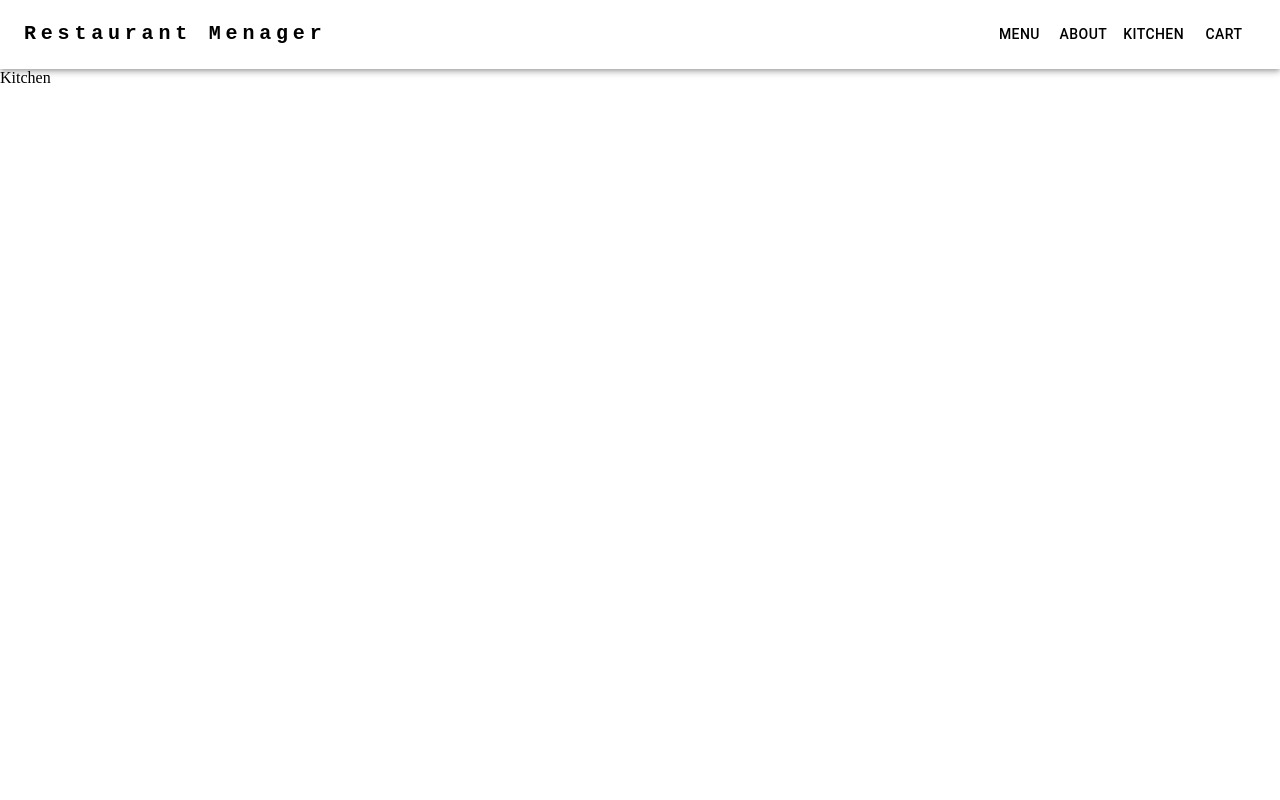
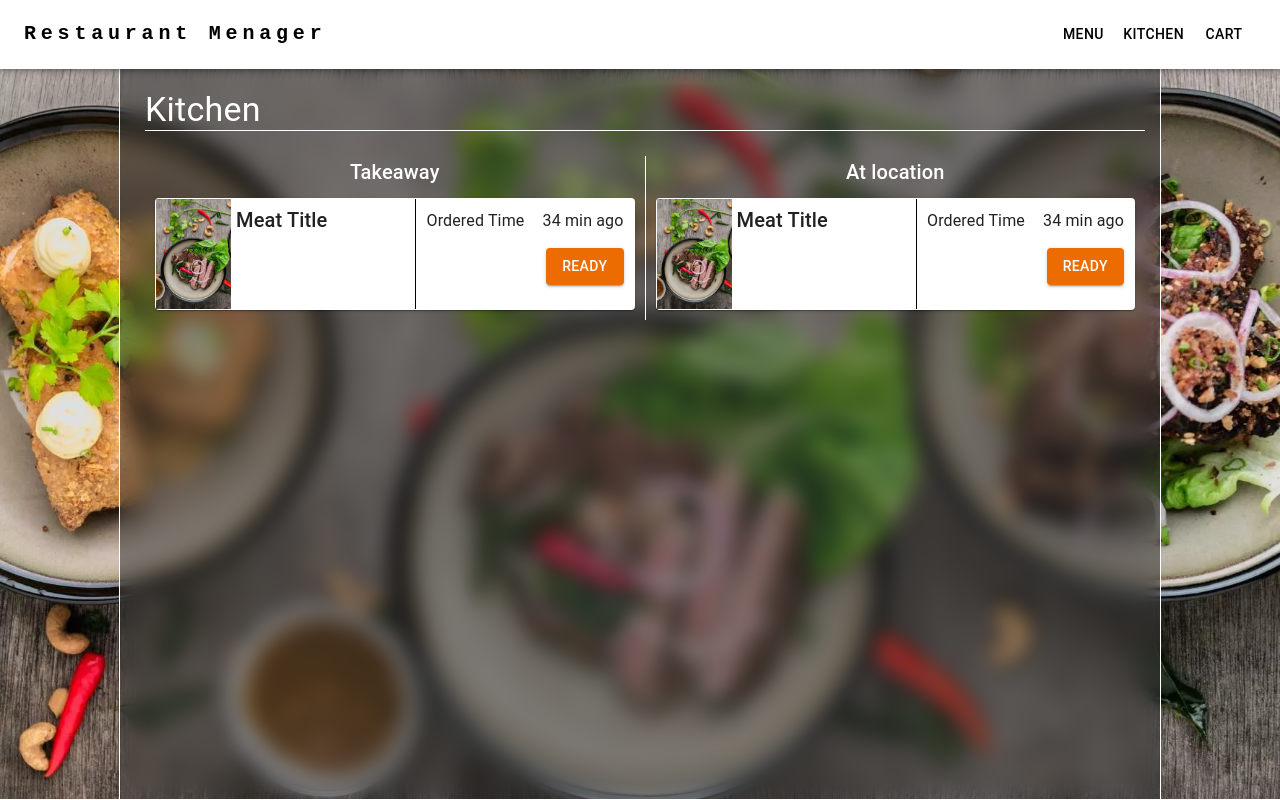
Before and after one commit to PaweLewoniewski/r-manager-app, a React (Vite) app: page /kitchen in a window 1280 px wide. Built offline with nearby package versions, Linux system fonts and the light colour scheme.

Commit message:
kitchen_view

```diff
--- a/src/App.tsx
+++ b/src/App.tsx
@@ -23,7 +23,7 @@ function App() {
               <Route path="/" element={<MainPage />} />
               <Route path="/category" element={<CategoryMenu />} />
               <Route path="/food" element={<FoodMenu />} />
-              <Route path="/about" element={<About />} />
+              {/* <Route path="/about" element={<About />} /> */}
               <Route path="/kitchen" element={<Kitchen />} />
               <Route path="/cart" element={<Cart />} />
               <Route path="*" element={<PageNotFound />} />
--- a/src/components/ListCard/ListCard.tsx
+++ b/src/components/ListCard/ListCard.tsx
@@ -4,11 +4,12 @@ import {
   Card,
   CardContent,
   CardMedia,
+  Slide,
   Typography,
 } from "@mui/material";
-// import BgCategory from "../../assets/img/categorymenu.webp";
 import { SmallSelectInput } from "../../assets/SmallSelectInput/SmallSelectInput";
 import { tableQuantity } from "../../data/data";
+import { useRef, useState } from "react";
 
 interface ListCardProps {
   title:string;
@@ -19,11 +20,15 @@ interface ListCardProps {
 type MenuCardType = {
   data: ListCardProps;
   atLocation: boolean;
-  // onClick:() => void;
 }
 
 export const ListCard = ({ data, atLocation }: MenuCardType) => {
+  const containerRef = useRef(null);
+  const [enterGrowAnimation, setEnterGrowAnimation] = useState(true);
+
   return (
+    <div ref={containerRef}>
+      <Slide direction="up" in={enterGrowAnimation} container={containerRef.current} {...(enterGrowAnimation ? { timeout: 500 } : {})}>
         <Card sx={{ display: "flex", maxWidth:'800px', padding:'10px', margin:'10px' }}>
           <CardMedia
             component="img"
@@ -105,5 +110,7 @@ export const ListCard = ({ data, atLocation }: MenuCardType) => {
             </CardContent>
           </Box>
         </Card>
+      </Slide>
+    </div>
   );
 };
--- a/src/components/MainMenuNav/MainMenuNav.tsx
+++ b/src/components/MainMenuNav/MainMenuNav.tsx
@@ -17,7 +17,7 @@ import { Link } from "react-router-dom";
 
 const pages = [
   { name: "Menu", link: "/", disabled: false },
-  { name: "About", link: "/about", disabled: false },
+  // { name: "About", link: "/about", disabled: false },
   { name: "Kitchen", link: "/kitchen", disabled: false },
   { name: "Cart", link: "/cart", disabled: false },
 ];
--- /dev/null
+++ b/src/components/OrderCardKitchen/OrderCardKitchen.tsx
@@ -0,0 +1,67 @@
+import {
+  Box,
+  Button,
+  Card,
+  CardContent,
+  CardMedia,
+  Typography,
+} from "@mui/material";
+import BgCategory from "../../assets/img/categorymenu.webp";
+
+export const OrderCardKitchen = () => {
+  return (
+    <Card
+      sx={{
+        display: "flex",
+        maxWidth: "800px",
+        padding: "1px",
+        margin: "10px",
+      }}
+    >
+      <CardMedia
+        component="img"
+        sx={{ width: 75 }}
+        image={BgCategory}
+        alt="Food Example Image"
+      />
+      <Box sx={{ display: "flex", flexDirection: "column", width:'85%' }}>
+        <CardContent sx={{padding:'5px'}}>
+          <Typography variant="h6">
+            Meat Title
+          </Typography>
+        </CardContent>
+      </Box>
+      <Box
+        sx={{
+          display: "flex",
+          flexDirection: "column",
+          borderLeft: "1px solid black",
+          width:'100%',
+        }}
+      >
+        <CardContent sx={{padding:'10px'}}>
+          <Box
+            sx={{
+              display: "flex",
+              justifyContent: "space-between",
+            }}
+          >
+            <Typography>Ordered Time</Typography>
+            <Typography>34 min ago</Typography>
+          </Box>
+          <Box
+            sx={{
+              display: "flex",
+              justifyContent: "flex-end",
+              paddingTop: "15px",
+            }}
+          >
+            <Button variant="contained" color="warning">
+              Ready
+            </Button>
+          </Box>
+        </CardContent>
+      </Box>
+    </Card>
+  );
+};
--- a/src/views/CategoryMenu/CategoryMenu.tsx
+++ b/src/views/CategoryMenu/CategoryMenu.tsx
@@ -7,7 +7,7 @@ import BgCategory from "../../assets/img/categorymenu.webp";
 import { StripesShape } from "../../assets/StripesShape/StripesShape";
 import { MenuCard } from "../../components/MenuCard/MenuCard";
 import { ImageNestedData } from "../../data/dataTypes";
-import { getCategories  } from "../../queries/queries";
+import { getCategories } from "../../queries/queries";
 
 export interface CategoryCardData {
   title: string;
@@ -19,31 +19,28 @@ export interface CategoryData {
   attributes: CategoryCardData;
 }
 
-const placeholdercardData =
-  {
+const placeholdercardData = {
   title: "Loading...",
-      url:`${BgCategory}`
-  }
-;
-
+  url: `${BgCategory}`,
+};
 export const CategoryMenu = () => {
   const [categoryCards, setCategoryCards] = useState<CategoryData[]>();
   const [enterAnimation, setEnterAnimation] = useState(false);
   const navigate = useNavigate();
 
-  const goToCategoryLinkHandler = (title:string) => {
+  const goToCategoryLinkHandler = (title: string) => {
     navigate("/food", { state: { titlePage: title } });
-  }
+  };
 
   const { refetch, status, data } = useQuery({
     queryKey: ["MenuCategoriesData"],
     queryFn: getCategories,
     placeholderData: placeholdercardData,
     onSuccess: (data) => {
-      setCategoryCards(data),
-    setEnterAnimation(true)}
+      setCategoryCards(data), setEnterAnimation(true);
+    },
   });
-  console.log(categoryCards)
+  console.log(categoryCards);
   if (status === "loading") return <div>"Loading..."</div>;
 
   if (status === "error") return <div>An error has occurred</div>;
@@ -58,12 +55,36 @@ export const CategoryMenu = () => {
     >
       <Wrapper>
         <StripesShape />
-          <Slide direction="right" in={enterAnimation} mountOnEnter unmountOnExit {...(enterAnimation ? { timeout: 500 } : {})}>
+        <Slide
+          direction="right"
+          in={enterAnimation}
+          mountOnEnter
+          unmountOnExit
+          {...(enterAnimation ? { timeout: 500 } : {})}
+        >
           <ContentPage>
             {categoryCards !== undefined
-                  ? categoryCards.map(({attributes:{ title, image: { data:[{ id, attributes:{ url } }] }} }:CategoryData) => (
-                      <MenuCard key={id || 0} data={{title,url} || placeholdercardData} onClick={() => goToCategoryLinkHandler(title)}/>
-                    ))
+              ? categoryCards.map(
+                  ({
+                    attributes: {
+                      title,
+                      image: {
+                        data: [
+                          {
+                            id,
+                            attributes: { url },
+                          },
+                        ],
+                      },
+                    },
+                  }: CategoryData) => (
+                    <MenuCard
+                      key={id || 0}
+                      data={{ title, url } || placeholdercardData}
+                      onClick={() => goToCategoryLinkHandler(title)}
+                    />
+                  )
+                )
               : ""}
           </ContentPage>
         </Slide>
@@ -89,14 +110,14 @@ const ContentPage = styled.div`
   margin: 0 auto;
   width: 100%;
   /* height: 100%; */
-  padding:20px;
+  padding: 20px;
   /* max-width: 1488px; */
   display: flex;
   justify-content: center;
   align-items: center;
   z-index: 2;
-  border-top:1px solid white;
-  border-bottom:1px solid white;
+  border-top: 1px solid white;
+  border-bottom: 1px solid white;
   background-color: rgba(48, 48, 48, 0.5);
   backdrop-filter: blur(10px);
   @media (max-width: 900px) {
--- a/src/views/FoodMenu/FoodMenu.tsx
+++ b/src/views/FoodMenu/FoodMenu.tsx
@@ -1,5 +1,4 @@
 import { Slide, Typography } from "@mui/material";
-import Grow from "@mui/material/Grow";
 import { useQuery } from "@tanstack/react-query";
 import { useState } from "react";
 import { useLocation } from "react-router-dom";
@@ -22,7 +21,6 @@ export interface CategoryData {
 
 export const FoodMenu = () => {
   const [enterAnimation, setEnterAnimation] = useState(true);
-  const [enterGrowAnimation, setEnterGrowAnimation] = useState(true);
   const [foodCards, setFoodCards] = useState<any[]>();
   const { state } = useLocation();
   const { titlePage } = state;
@@ -49,11 +47,6 @@ export const FoodMenu = () => {
       {...(enterAnimation ? { timeout: 500 } : {})}
     >
       <Wrapper>
-        <Grow
-          in={enterGrowAnimation}
-          style={{ transformOrigin: "0 0 0" }}
-          {...(enterGrowAnimation ? { timeout: 1000 } : {})}
-        >
           <ContentPage>
             <Title>
               <Typography variant="h4" sx={{ color: "white" }}>
@@ -85,7 +78,6 @@ export const FoodMenu = () => {
                 )
               : ""}
           </ContentPage>
-        </Grow>
       </Wrapper>
     </Slide>
   );
@@ -106,18 +98,16 @@ const Wrapper = styled.div`
 
 const ContentPage = styled.div`
   margin: 0 auto;
-  /* width: 100%; */
   height: 100%;
   padding: 20px;
-  /* max-width: 1488px; */
   display: flex;
-  justify-content: center;
-  align-items: center;
+  justify-content: flex-start;
+  align-items: flex-start;
   flex-wrap: wrap;
   flex-direction: column;
   z-index: 2;
-  border-top: 1px solid white;
-  border-bottom: 1px solid white;
+  border-left: 1px solid white;
+  border-right: 1px solid white;
   background-color: rgba(48, 48, 48, 0.5);
   backdrop-filter: blur(10px);
   @media (max-width: 900px) {
@@ -131,5 +121,5 @@ const Title = styled.div`
   justify-content: flex-start;
   border-bottom: 1px solid white;
   width: 100%;
-  padding: 5px;
+  margin:20px 5px;
 `;
--- a/src/views/Kitchen/Kitchen.tsx
+++ b/src/views/Kitchen/Kitchen.tsx
@@ -1,3 +1,122 @@
+import Box from "@mui/material/Box";
+import Slide from "@mui/material/Slide";
+import Typography from "@mui/material/Typography";
+import { useState } from "react";
+import styled from "styled-components";
+import BgCategory from "../../assets/img/categorymenu.webp";
+import { OrderCardKitchen } from "../../components/OrderCardKitchen/OrderCardKitchen";
+
 export const Kitchen = () => {
-    return (<>Kitchen</>)
-}
+  const [enterAnimation, setEnterAnimation] = useState(true);
+
+  return (
+    <Slide
+      direction={"down"}
+      in={enterAnimation}
+      mountOnEnter
+      unmountOnExit
+      {...(enterAnimation ? { timeout: 500 } : {})}
+    >
+      <Wrapper>
+        <ContentPage>
+          <Title>
+            <Typography variant="h4" sx={{ color: "white" }}>
+              Kitchen
+            </Typography>
+          </Title>
+          <ContentBox>
+            <Box sx={{ width: "50%" }}>
+              <BoxTitle>
+                <Typography variant="h6" sx={{ color: "white" }}>
+                  Takeaway
+                </Typography>
+              </BoxTitle>
+              <BoxOrders>
+                <OrderCardKitchen />
+              </BoxOrders>
+            </Box>
+            <Separator />
+            <Box sx={{ width: "50%" }}>
+              <BoxTitle>
+                <Typography variant="h6" sx={{ color: "white" }}>
+                  At location
+                </Typography>
+              </BoxTitle>
+              <BoxOrders>
+                <OrderCardKitchen />
+              </BoxOrders>
+            </Box>
+          </ContentBox>
+        </ContentPage>
+      </Wrapper>
+    </Slide>
+  );
+};
+
+const Wrapper = styled.div`
+  display: flex;
+  justify-content: center;
+  align-items: center;
+  width: 100%;
+  min-height: 100%;
+  background: url(${BgCategory}) no-repeat;
+  background-position: center;
+  background-size: cover;
+  overflow: hidden;
+  position: relative;
+`;
+
+const ContentPage = styled.div`
+  margin: 0 auto;
+  /* width: 100%; */
+  height: 100%;
+  padding: 20px;
+  width: 1000px;
+  display: flex;
+  justify-content: flex-start;
+  align-items: flex-start;
+  flex-wrap: wrap;
+  flex-direction: column;
+  z-index: 2;
+  border-left: 1px solid white;
+  border-right: 1px solid white;
+  background-color: rgba(48, 48, 48, 0.5);
+  backdrop-filter: blur(10px);
+  @media (max-width: 900px) {
+    flex-wrap: wrap;
+    height: auto;
+  }
+`;
+
+const Title = styled.div`
+  display: flex;
+  justify-content: flex-start;
+  border-bottom: 1px solid white;
+  width: 100%;
+  margin:20px 5px;
+`;
+
+const ContentBox = styled.div`
+  display: flex;
+  justify-content: center;
+  width: 100%;
+  padding: 5px;
+`;
+
+const BoxTitle = styled.div`
+  display: flex;
+  width: 100%;
+  justify-content: center;
+`;
+
+const Separator = styled.div`
+  height: 100%;
+  width: 1px;
+  background: white;
+`;
+
+const BoxOrders = styled.div`
+  width: 100%;
+  display: flex;
+  flex-direction: column;
+`;
```
Lines whose indentation alone changed are shown as unchanged.
